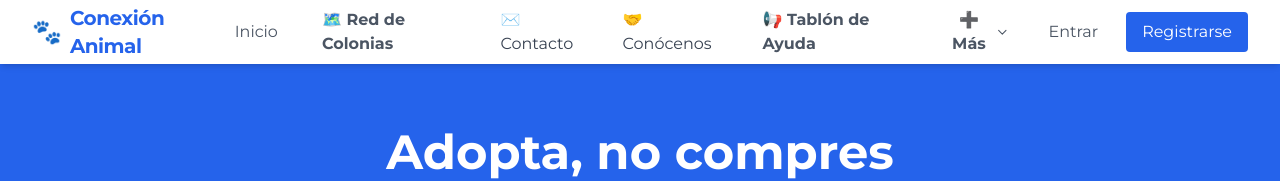
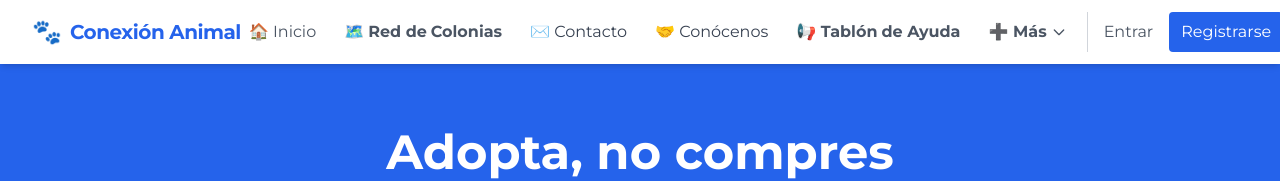
Before and after one commit to manue2011/Conexion_Animal, a React (Vite) app in the folder frontend/: page / in a window 1280 px wide. Shown: the top 181 px of the page. Built offline with nearby package versions, Linux system fonts and the light colour scheme; no server answers; what react-google-recaptcha-v3 would draw is missing.

Commit message:
Preparando backend para Render

```diff
--- a/frontend/src/components/Navbar.jsx
+++ b/frontend/src/components/Navbar.jsx
@@ -32,48 +32,48 @@ const Navbar = () => {
 
   return (
     <nav className="bg-white shadow-md sticky top-0 z-50">
-      <div className="max-w-7xl mx-auto px-4 sm:px-6 lg:px-8">
+      <div className="w-full mx-auto px-2 xl:px-8">
         <div className="flex justify-between h-16 items-center">
 
           {/* LOGO */}
-          <Link to="/" className="flex items-center">
+          <Link to="/" className="flex items-center min-w-max">
             <span className="text-2xl mr-2">🐾</span>
-            <span className="font-bold text-xl text-blue-600 tracking-tight">Conexión Animal</span>
+            <span className="font-bold text-xl text-blue-600 tracking-tight hidden md:block">Conexión Animal</span>
           </Link>
 
           {/* ENLACES */}
-          <div className="flex space-x-4 items-center">
-            <Link to="/" className="text-gray-600 hover:text-blue-500 px-3 py-2 font-medium">
-              Inicio
+          <div className="flex space-x-1 lg:space-x-3 items-center">
+            <Link to="/" className="text-gray-600 hover:text-blue-500 px-2 py-2 font-medium whitespace-nowrap">
+             🏠 Inicio
             </Link>
 
             <Link
               to="/colonias"
-              className="flex items-center gap-1 text-gray-600 hover:text-blue-600 font-bold px-4 py-2 rounded-lg hover:bg-blue-50 transition-colors"
+              className="flex items-center gap-1 text-gray-600 hover:text-blue-600 font-bold px-2 py-2 rounded-lg hover:bg-blue-50 transition-colors whitespace-nowrap"
             >
-              🗺️ Red de Colonias
+              🗺️ <span className="hidden xl:inline">Red de </span>Colonias
             </Link>
 
-            <Link to="/contacto" className="text-gray-700 hover:text-blue-600 font-medium px-3 py-2">
+            <Link to="/contacto" className="text-gray-700 hover:text-blue-600 font-medium px-2 py-2 whitespace-nowrap">
             ✉️ Contacto
             </Link>
 
-            <Link to="/sobre-nosotros" className="text-gray-700 hover:text-blue-600 px-3 py-2 font-medium">
+            <Link to="/sobre-nosotros" className="text-gray-700 hover:text-blue-600 px-2 py-2 font-medium whitespace-nowrap">
               🤝 Conócenos
             </Link>
 
             <Link
               to="/tablon"
-              className="flex items-center gap-1 text-gray-600 hover:text-orange-600 font-bold px-4 py-2 rounded-lg hover:bg-orange-50 transition-colors"
+              className="flex items-center gap-1 text-gray-600 hover:text-orange-600 font-bold px-2 py-2 rounded-lg hover:bg-orange-50 transition-colors whitespace-nowrap"
             >
-              📢 Tablón de Ayuda
+              📢 Tablón<span className="hidden xl:inline"> de Ayuda</span>
             </Link>
 
-            {/* --- NUEVO: MENÚ DESPLEGABLE "MÁS" --- */}
+            {/* --- MENÚ DESPLEGABLE "MÁS" --- */}
             <div className="relative" ref={dropdownRef}>
               <button
                 onClick={() => setIsDropdownOpen(!isDropdownOpen)}
-                className="flex items-center gap-1 text-gray-600 hover:text-blue-600 font-bold px-3 py-2 rounded-lg transition-colors focus:outline-none"
+                className="flex items-center gap-1 text-gray-600 hover:text-blue-600 font-bold px-2 py-2 rounded-lg transition-colors focus:outline-none whitespace-nowrap"
               >
                 ➕ Más
                 <svg className={`w-4 h-4 transition-transform duration-200 ${isDropdownOpen ? 'rotate-180' : ''}`} fill="none" stroke="currentColor" viewBox="0 0 24 24">
@@ -85,7 +85,7 @@ const Navbar = () => {
               {isDropdownOpen && (
                 <div className="absolute right-0 mt-2 w-56 bg-white rounded-xl shadow-xl border border-gray-100 py-2 animate-fade-in z-50">
                   <Link
-                    to="/adoptados" // Tendrás que crear esta ruta si no existe
+                    to="/adoptados"
                     onClick={() => setIsDropdownOpen(false)}
                     className="flex items-start gap-3 px-4 py-3 hover:bg-green-50 transition-colors group"
                   >
@@ -99,7 +99,7 @@ const Navbar = () => {
                   <div className="border-t border-gray-100 my-1"></div>
 
                   <Link
-                    to="/planes" // Tendrás que crear esta página para enseñar los planes
+                    to="/planes"
                     onClick={() => setIsDropdownOpen(false)}
                     className="flex items-start gap-3 px-4 py-3 hover:bg-purple-50 transition-colors group"
                   >
@@ -112,38 +112,34 @@ const Navbar = () => {
                 </div>
               )}
             </div>
-            {/* -------------------------------------- */}
 
+            {/* BOTONES DE USUARIO */}
             {isLoggedIn ? (
-              <>
-                {/* Botón exclusivo para Manuel (SuperAdmin) */}
+              <div className="flex items-center border-l border-gray-300 pl-2 ml-1">
                 {user.role === 'superadmin' && (
-                  <Link to="/superadmin/dashboard" className="bg-yellow-100 text-yellow-800 font-bold px-3 py-2 rounded-lg flex items-center hover:bg-yellow-200 transition">
+                  <Link to="/superadmin/dashboard" className="bg-yellow-100 text-yellow-800 font-bold px-3 py-2 rounded-lg flex items-center hover:bg-yellow-200 transition whitespace-nowrap">
                     👑 Cuartel General
                   </Link>
                 )}
 
-                {/* Botón para Protectoras (Admin normal) */}
                 {user.role === 'admin' && (
-                  <Link to="/admin/dashboard" className="text-blue-600 font-bold px-3 py-2">
+                  <Link to="/admin/dashboard" className="text-blue-600 font-bold px-3 py-2 whitespace-nowrap">
                     Panel Admin
                   </Link>
                 )}
 
-                {/* Botón para Gestores de Colonias */}
                 {user.role === 'gestor' && (
-                  <Link to="/colonia/dashboard" className="bg-blue-100 text-blue-800 font-bold px-3 py-2 rounded-lg flex items-center hover:bg-blue-200 transition">
+                  <Link to="/colonia/dashboard" className="bg-blue-100 text-blue-800 font-bold px-3 py-2 rounded-lg flex items-center hover:bg-blue-200 transition whitespace-nowrap">
                     🐱 Gestión Colonia
                   </Link>
                 )}
 
-                {/* Botón para Usuarios Normales */}
                 {user.role === 'user' && (
-                  <div className="flex gap-2">
-                    <Link to="/mis-solicitudes" className="text-gray-600 hover:text-blue-600 font-bold px-3 py-2">
-                      📋 Mis Solicitudes
+                  <div className="flex gap-1 xl:gap-2">
+                    <Link to="/mis-solicitudes" className="text-gray-600 hover:text-blue-600 font-bold px-2 py-2 whitespace-nowrap">
+                      📋 <span className="hidden lg:inline">Mis Solicitudes</span>
                     </Link>
-                    <Link to="/solicitar-rol" className="bg-green-100 text-green-800 font-bold px-3 py-2 rounded-lg flex items-center hover:bg-green-200 transition">
+                    <Link to="/solicitar-rol" className="bg-green-100 text-green-800 font-bold px-3 py-2 rounded-lg flex items-center hover:bg-green-200 transition whitespace-nowrap">
                       🤝 Trabaja con nosotros
                     </Link>
                   </div>
@@ -151,20 +147,20 @@ const Navbar = () => {
 
                 <button
                   onClick={handleLogout}
-                  className="bg-red-500 hover:bg-red-600 text-white px-4 py-2 rounded transition ml-4"
+                  className="bg-red-500 hover:bg-red-600 text-white px-4 py-2 rounded transition ml-2 whitespace-nowrap"
                 >
                   Salir
                 </button>
-              </>
+              </div>
             ) : (
-              <>
-                <Link to="/login" className="text-gray-600 hover:text-blue-500 px-3 py-2">
+              <div className="flex items-center border-l border-gray-300 pl-2 ml-1 gap-2">
+                <Link to="/login" className="text-gray-600 hover:text-blue-500 px-2 py-2 whitespace-nowrap">
                   Entrar
                 </Link>
-                <Link to="/register" className="bg-blue-600 text-white px-4 py-2 rounded hover:bg-blue-700 transition">
+                <Link to="/register" className="bg-blue-600 text-white px-3 py-2 rounded hover:bg-blue-700 transition whitespace-nowrap">
                   Registrarse
                 </Link>
-              </>
+              </div>
             )}
           </div>
         </div>
--- a/frontend/src/pages/LoginPage.jsx
+++ b/frontend/src/pages/LoginPage.jsx
@@ -19,7 +19,6 @@ const LoginPage = () => {
     e.preventDefault();
     setError('');
     const { email, password } = formData;
-    console.log("Datos que envío:", { email, password });
     if (!executeRecaptcha) {
       setError('ReCAPTCHA no está disponible');
       return;
```
